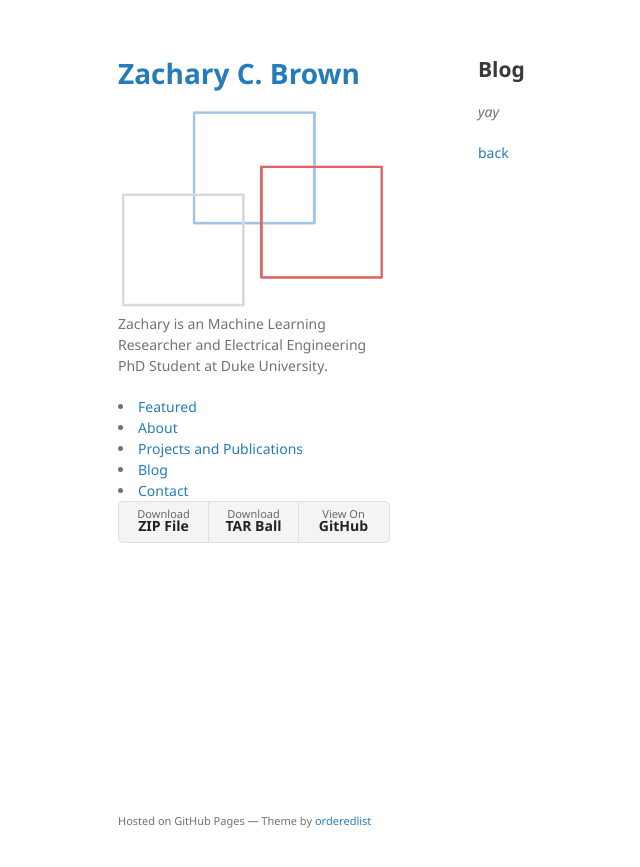
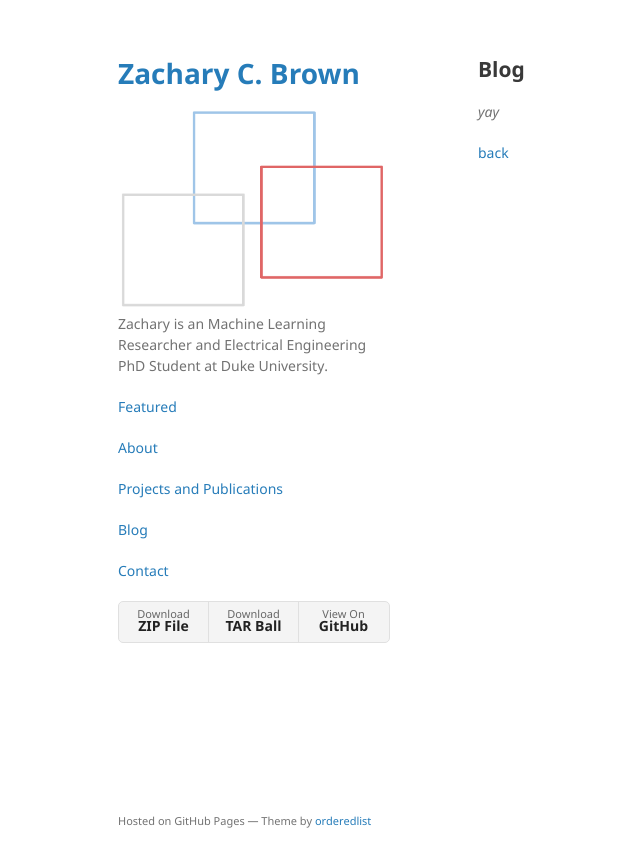
Before and after one commit to zacharycbrown/zacharycbrown.github.io, a Jekyll site: the page built from blog.md, in a window 1280 px wide. Shown: the top 867 px of the page, without its empty margins (92-732 px from the left). Built offline with Jekyll 4.4.1, drawn with Linux system fonts in a browser that asks for light colours; our own code applies the rules of GitHub Pages for plain Markdown files.

Commit message:
Update default.html

```diff
--- a/_layouts/default.html
+++ b/_layouts/default.html
@@ -29,11 +29,11 @@
 <!--         {% if site.github.is_user_page %}
         <p class="view"><a href="{{ site.github.owner_url }}">View My GitHub Profile</a></p>
         {% endif %} -->
-        <li class="view"><a href="{{ ./featured.md }}">Featured</a></li>
-        <li class="view"><a href="{{ ./about.md }}">About</a></li>
-        <li class="view"><a href="{{ ./projects_and_publications.md }}">Projects and Publications</a></li>
-        <li class="view"><a href="{{ ./blog.md }}">Blog</a></li>
-        <li class="view"><a href="{{ ./contact.md }}">Contact</a></li>
+        <p class="view"><a href="{{ ./featured.md }}">Featured</a></[>
+        <p class="view"><a href="{{ ./about.md }}">About</a></[>
+        <p class="view"><a href="{{ ./projects_and_publications.md }}">Projects and Publications</a></p>
+        <p class="view"><a href="{{ ./blog.md }}">Blog</a></p>
+        <p class="view"><a href="{{ ./contact.md }}">Contact</a></p>
 
         {% if site.show_downloads %}
         <ul class="downloads">
```
